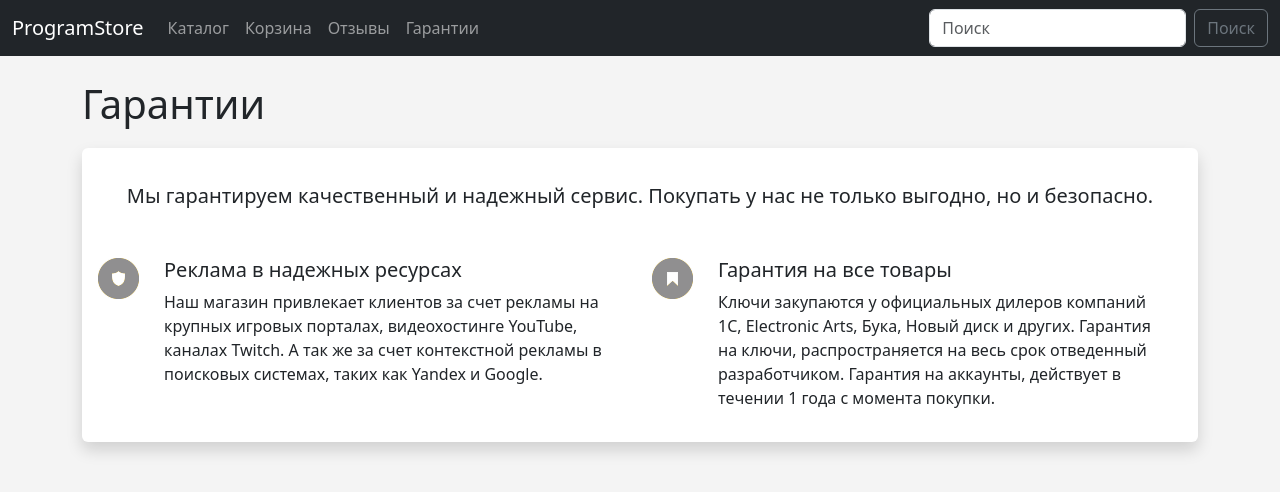
After one commit to KrutyashBB/ProgramStore, a Flask app: page /guarantees in a window 1280 px wide. The commit adds this page. Shown: the top 492 px of the page. Run offline with Flask 2, Linux system fonts and the light colour scheme.

Commit message:
guarantess, started making reviews

```diff
--- a/app.py
+++ b/app.py
@@ -1,6 +1,28 @@
 from flask import Flask, render_template, url_for
+from flask_wtf import FlaskForm
+from wtforms import StringField, SubmitField
+from wtforms.widgets import TextArea
+from wtforms.validators import DataRequired
+from flask_sqlalchemy import SQLAlchemy
+
+from datetime import date
 
 app = Flask(__name__)
+app.config['SQLALCHEMY_DATABASE_URI'] = 'sqlite:///users.db'
+db = SQLAlchemy(app)
+
+
+class Reviews(db.Model):
+    id = db.Column(db.Integer, primary_key=True)
+    username = db.Column(db.String(70), nullable=False)
+    review = db.Column(db.Text, nullable=False)
+    date_added = db.Column(db.DateTime, default=date.today())
+
+
+class ReviewForm(FlaskForm):
+    username = StringField('Имя', validators=[DataRequired()])
+    review = StringField('Отзыв', validators=[DataRequired()], widget=TextArea())
+    submit = SubmitField('Отправить')
 
 
 @app.route('/')
@@ -8,5 +30,25 @@ def index():
     return render_template('index.html')
 
 
+@app.route('/catalog')
+def catalog():
+    return render_template('catalog.html')
+
+
+@app.route('/guarantees')
+def guarantees():
+    return render_template('guarantees.html')
+
+
+@app.errorhandler(404)
+def page_not_found(e):
+    return render_template('404.html'), 404
+
+
+@app.errorhandler(500)
+def page_not_found(e):
+    return render_template('500.html'), 500
+
+
 if __name__ == '__main__':
     app.run(debug=True)
--- a/templates/base.html
+++ b/templates/base.html
@@ -14,9 +14,11 @@
 {% include 'navbar.html' %}
 <br/>
 
-{% block content %}
-<h1>Base code</h1>
-{% endblock %}
+<div class="container">
+    {% block content %}
+    <h1>Base code</h1>
+    {% endblock %}
+</div>
 
 
 <script src="https://cdn.jsdelivr.net/npm/bootstrap@5.3.0-alpha1/dist/js/bootstrap.bundle.min.js"
--- /dev/null
+++ b/templates/guarantees.html
@@ -0,0 +1,38 @@
+{% extends 'base.html' %}
+
+{% block content %}
+
+<h1 style="margin-bottom: 20px;">Гарантии</h1>
+<div class="shadow p-3 mb-5 bg-white rounded">
+    <center>
+        <h5 style="margin: 20px 0 50px 0;">Мы гарантируем качественный и надежный сервис. Покупать у нас не только
+            выгодно, но и безопасно.</h5>
+    </center>
+    <div class="row">
+        <div class="col">
+            <img src="{{url_for('static', filename='img/guarantees1.png')}}" style="position: absolute;">
+            <div class="card" style="max-width: 540px; margin-left: 50px; border: none;">
+                <div class="card-body" style="padding-top: 0;">
+                    <h5 class="card-title">Реклама в надежных ресурсах</h5>
+                    <p class="card-text">Наш магазин привлекает клиентов за счет рекламы на крупных игровых порталах,
+                        видеохостинге YouTube, каналах Twitch. А так же за счет контекстной рекламы в поисковых
+                        системах, таких как Yandex и Google.</p>
+                </div>
+            </div>
+        </div>
+        <div class="col">
+            <img src="{{url_for('static', filename='img/guarantees2.png')}}" style="position: absolute;">
+            <div class="card" style="max-width: 540px; margin-left: 50px; border: none;">
+                <div class="card-body" style="padding-top: 0;">
+                    <h5 class="card-title">Гарантия на все товары</h5>
+                    <p class="card-text">Ключи закупаются у официальных дилеров компаний 1С, Electronic Arts, Бука,
+                        Новый диск и других. Гарантия на ключи, распространяется на весь срок отведенный разработчиком.
+                        Гарантия на аккаунты, действует в течении 1 года с момента покупки.
+
+                    </p>
+                </div>
+            </div>
+        </div>
+    </div>
+</div>
+{% endblock %}
--- a/templates/navbar.html
+++ b/templates/navbar.html
@@ -1,19 +1,22 @@
 <nav class="navbar navbar-expand-lg navbar-dark bg-dark">
   <div class="container-fluid">
-    <a class="navbar-brand" href="#">ProgramStore</a>
+    <a class="navbar-brand" href="{{url_for('index')}}">ProgramStore</a>
     <button class="navbar-toggler" type="button" data-bs-toggle="collapse" data-bs-target="#navbarSupportedContent" aria-controls="navbarSupportedContent" aria-expanded="false" aria-label="Переключатель навигации">
       <span class="navbar-toggler-icon"></span>
     </button>
     <div class="collapse navbar-collapse" id="navbarSupportedContent">
       <ul class="navbar-nav me-auto mb-2 mb-lg-0">
         <li class="nav-item">
-          <a class="nav-link" href="#">Каталог</a>
+          <a class="nav-link" href="{{url_for('catalog')}}">Каталог</a>
         </li>
         <li class="nav-item">
-          <a class="nav-link" href="#">Войти</a>
+          <a class="nav-link" href="#">Корзина</a>
         </li>
         <li class="nav-item">
           <a class="nav-link" href="#">Отзывы</a>
+        </li>
+        <li class="nav-item">
+          <a class="nav-link" href="{{url_for('guarantees')}}">Гарантии</a>
         </li>
       </ul>
       <form class="d-flex" role="search">
```
Also changed, not shown: templates/404.html (added, +9 -0 lines), templates/500.html (added, +9 -0 lines), templates/catalog.html (added, +21 -0 lines), instance/users.db (added), static/img/guarantees1.png (added), static/img/guarantees2.png (added), static/img/img3.png (added).
